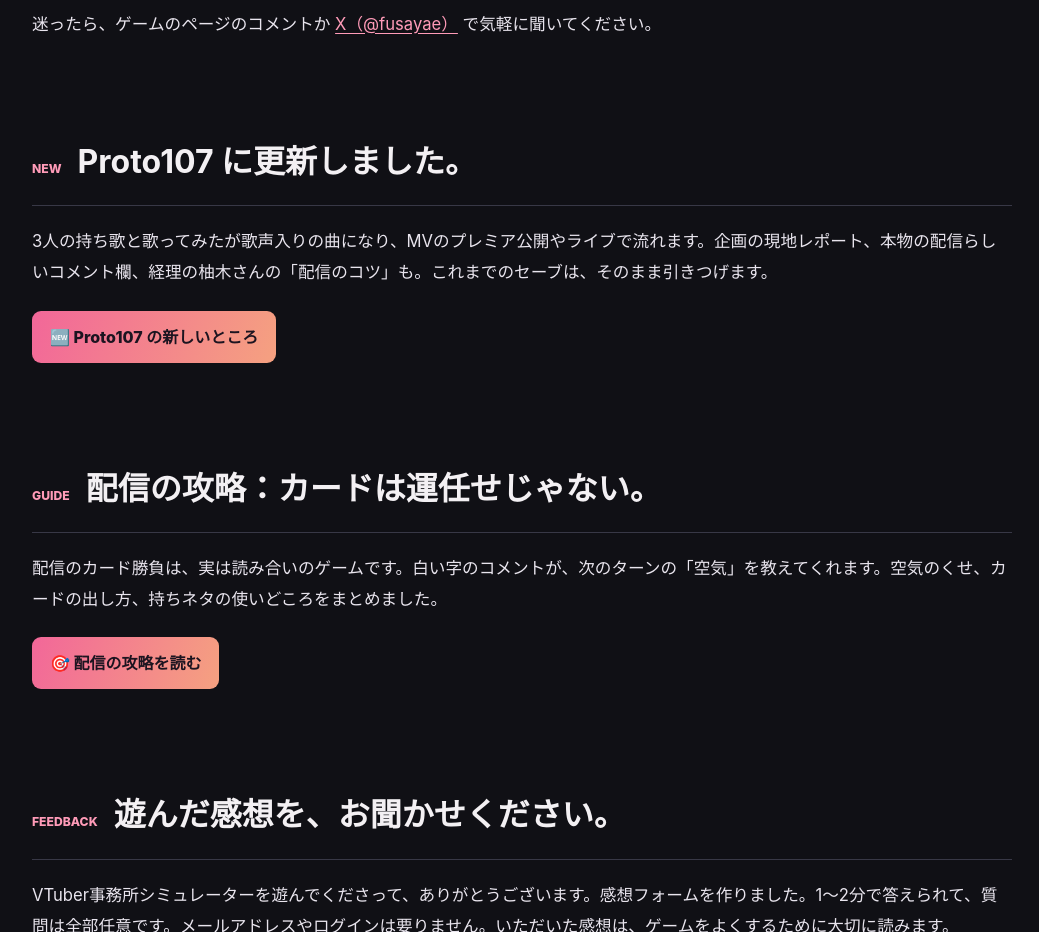
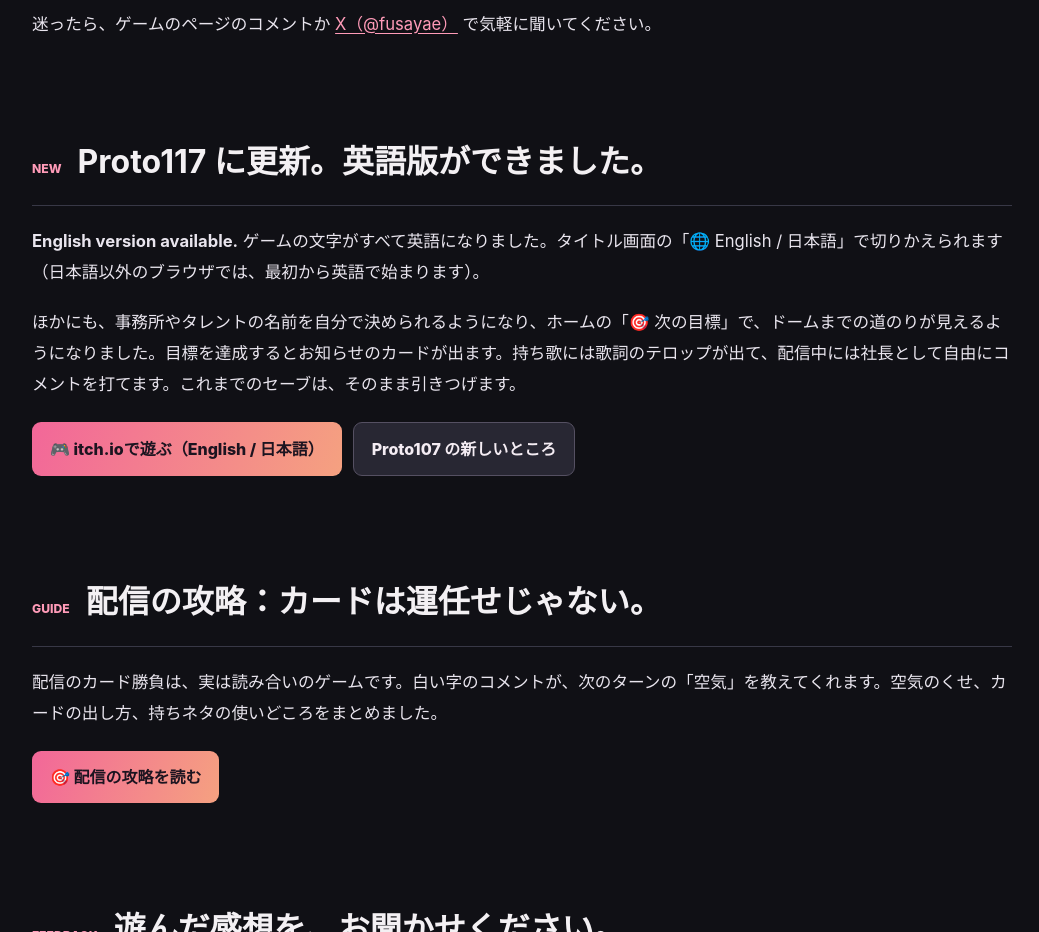
Before and after one commit to fusaymoriw-hue/dodo, a plain HTML site: page vtuber-office.html in a window 1280 px wide. Shown: the part 5180-6112 px from the top of the page, without its empty margins (118-1157 px from the left). Drawn offline with Linux system fonts and the light colour scheme.

Commit message:
VTuber事務所：Proto117・英語版に更新
Co-Authored-By: Claude Opus 5.5 <noreply@anthropic.com>
Claude-Session: https://claude.ai/code/session_01BKNjAUQYNB3ejs91axmjFS

```diff
--- a/vtuber-office.html
+++ b/vtuber-office.html
@@ -12,7 +12,7 @@ a{color:var(--pink2);text-underline-offset:3px}a:hover{color:#fff}a:focus-visibl
 <section class="section"><div class="section-head"><small>04 / LIVE SCREEN</small><h2>コメント欄が、物語を動かす。</h2></div><div class="story"><p>注目配信は、ただ結果が表示されるだけではありません。3Dキャラクターの表情やセリフ、流れていくコメントを見ながら、その場の空気に合う行動を選びます。</p><p>失敗して配信が盛り下がることもあれば、大勢の同時視聴者が集まる日もあります。盛り上がった配信から切り抜きが生まれることも。</p></div><figure class="photo"><img src="vtuber-images/stream.webp" loading="lazy" decoding="async" alt="3Dタレントとコメントが表示された配信画面"><figcaption>配信中の星野こはく。右側のコメント欄と、選択カードが特徴です。</figcaption></figure></section>
 <section class="section"><div class="section-head"><small>ABOUT</small><h2>登録者500人から、ドームへ。</h2></div><div class="story"><p>所属タレント3人、登録者は合わせて500人。アパートの一室から、3Dお披露目、そしてドームを目指す弱小VTuber事務所の経営・育成シミュレーションです。2Dだったあの子が、はじめて自分の足で立つ瞬間まで──。</p><p>感想は <a href="https://x.com/search?q=%23VTuber%E4%BA%8B%E5%8B%99%E6%89%80%E3%82%B7%E3%83%9F%E3%83%A5%E3%83%AC%E3%83%BC%E3%82%BF%E3%83%BC" rel="noopener">#VTuber事務所シミュレーター</a> で。遊んだ感想を X に書いてもらえると、とても励みになります。</p></div></section>
 <section class="section" id="streaming" style="scroll-margin-top:80px"><div class="section-head"><small>STREAMING</small><h2>配信・動画投稿について</h2></div><div class="story"><p><strong>配信・動画投稿・切り抜き・ショート動画は、許可も連絡もいりません。自由にどうぞ。</strong></p><p>・<strong>収益化もOK</strong>です（広告・スパチャ・メンバーシップなど）。<br>・配信の題名やサムネイルも自由です。ネタバレも気にしなくて大丈夫です。<br>・できれば、概要欄にゲーム名と遊べるページ（<a href="https://fusay.itch.io/vtuber-office">itch.io</a> や <a href="https://plicy.net/GamePlay/241100">PLiCy</a>）を書いてもらえるとうれしいです（必須ではありません）。<br>・タグは <a href="https://x.com/search?q=%23VTuber%E4%BA%8B%E5%8B%99%E6%89%80%E3%82%B7%E3%83%9F%E3%83%A5%E3%83%AC%E3%83%BC%E3%82%BF%E3%83%BC" rel="noopener">#VTuber事務所シミュレーター</a> をつけてもらえると、とてもうれしいです。</p><p>・ゲームの中の事務所・タレント・配信サイトは、すべて架空のものです。実在の人や事務所とは関係ありません。<br>・ゲームの中の曲と声のクレジット（タイトル画面に出ています）は、消さずにそのまま映してください。音声が流れる配信や動画では、概要欄にも次の一行を入れてもらえると安心です。</p><p class="small" style="background:#23232e;border:1px solid #494554;border-radius:10px;padding:10px 14px">曲：Eleven Music（ElevenLabs）／声：VOICEVOX:春日部つむぎ、VOICEVOX:暁記ミタマ、VOICEVOX:波音リツ、VOICEVOX:春歌ナナ、VOICEVOX:冥鳴ひまり、VOICEVOX:里石ユカ（つぼみ）、VOICEVOX:猫使アル</p><p><strong>してほしくないことは、2つだけです。</strong><br>・ゲームのファイルを、ほかの場所に勝手に置いて配ること<br>・自分が作ったゲームだと言うこと</p><p>迷ったら、ゲームのページのコメントか <a href="https://x.com/fusayae" rel="noopener">X（@fusayae）</a> で気軽に聞いてください。</p></div></section>
-<section class="section"><div class="section-head"><small>NEW</small><h2>Proto107 に更新しました。</h2></div><div class="story"><p>3人の持ち歌と歌ってみたが歌声入りの曲になり、MVのプレミア公開やライブで流れます。企画の現地レポート、本物の配信らしいコメント欄、経理の柚木さんの「配信のコツ」も。これまでのセーブは、そのまま引きつげます。</p></div><div class="buttons"><a href="vtuber-proto107.html" class="btn">🆕 Proto107 の新しいところ</a></div></section>
+<section class="section"><div class="section-head"><small>NEW</small><h2>Proto117 に更新。英語版ができました。</h2></div><div class="story"><p><strong>English version available.</strong> ゲームの文字がすべて英語になりました。タイトル画面の「🌐 English / 日本語」で切りかえられます（日本語以外のブラウザでは、最初から英語で始まります）。</p><p>ほかにも、事務所やタレントの名前を自分で決められるようになり、ホームの「🎯 次の目標」で、ドームまでの道のりが見えるようになりました。目標を達成するとお知らせのカードが出ます。持ち歌には歌詞のテロップが出て、配信中には社長として自由にコメントを打てます。これまでのセーブは、そのまま引きつげます。</p></div><div class="buttons"><a href="https://fusay.itch.io/vtuber-office" class="btn">🎮 itch.ioで遊ぶ（English / 日本語）</a><a href="vtuber-proto107.html" class="btn secondary">Proto107 の新しいところ</a></div></section>
 <section class="section"><div class="section-head"><small>GUIDE</small><h2>配信の攻略：カードは運任せじゃない。</h2></div><div class="story"><p>配信のカード勝負は、実は読み合いのゲームです。白い字のコメントが、次のターンの「空気」を教えてくれます。空気のくせ、カードの出し方、持ちネタの使いどころをまとめました。</p></div><div class="buttons"><a href="vtuber-guide.html" class="btn">🎯 配信の攻略を読む</a></div></section>
 <section class="section" id="feedback"><div class="section-head"><small>FEEDBACK</small><h2>遊んだ感想を、お聞かせください。</h2></div><div class="story"><p>VTuber事務所シミュレーターを遊んでくださって、ありがとうございます。感想フォームを作りました。1〜2分で答えられて、質問は全部任意です。メールアドレスやログインは要りません。いただいた感想は、ゲームをよくするために大切に読みます。</p></div><div class="buttons"><a href="https://docs.google.com/forms/d/e/1FAIpQLSebSRe71R1dLF5in49pStqc23iMU8shfbGI57tLzDJG_xjyNA/viewform" class="btn" target="_blank" rel="noopener">💌 感想フォームを開く</a></div></section>
 <section class="section"><div class="section-head"><small>05 / PLAY DIARY</small><h2>実際に10か月プレイしてみました。</h2></div><div class="story"><p>ゲーム内1年目4月から2年目1月までをプレイ。バズ、初スパチャ、歌枠リレー、歌ってみた動画、ファンクラブ開設など、少しずつ成長する事務所の記録をまとめています。</p><p>登録者は<strong>520人から3,056人へ</strong>。それでも経営は赤字。いったいどうなるのか——詳しくはプレイ日記をご覧ください。</p></div><div class="buttons"><a href="vtuber-diary-01.html" class="btn">第1回：3人の事務所の10か月を読む</a></div></section><div class="outro"><h2>3人と一緒に、大きなステージへ。</h2><p>※本ページは開発中の試作版 Proto50の内容に基づきます。製品版の仕様や公開時期は未定です。</p><a href="index.html" class="btn secondary">トップページへ戻る</a></div></main><footer class="footer"><div class="wrap">いろんなもの制作 ・ VTuber事務所シミュレーター ・ <a href="index.html">トップページへ</a></div></footer><!-- 訪問者カウント（Cloudflare Web Analytics）。?me=on を開いたブラウザは数えない -->
```
Also changed, not shown: index.html (+2 -1 lines).
